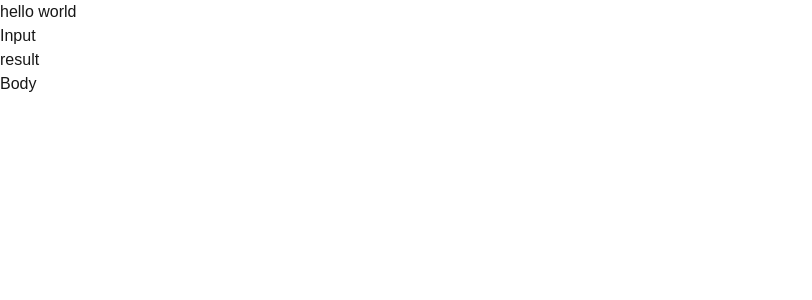
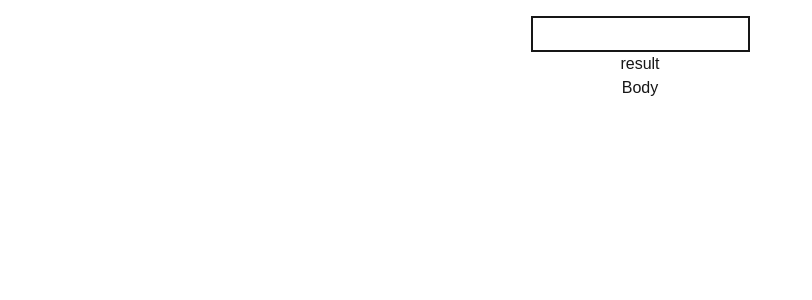
Before and after one commit to yunis310/Calculator, a Next.js app: page / in a window 1280 px wide. Shown: the top 300 px of the page, without its empty margins (0-812 px from the left). Built offline with nearby package versions, Linux system fonts and the light colour scheme.

Commit message:
add Input

```diff
--- a/app/page.tsx
+++ b/app/page.tsx
@@ -1,12 +1,24 @@
+'use client';
 import Body from '@/components/Body';
 import Input from '@/components/Input';
 import Result from '@/components/Result';
+import { useState } from 'react';
 
 export default function Home() {
+    const [inputValue, setInputValue] = useState('');
+    const [result, setResult] = useState('');
+
+    const handelInput = (str: string) => {
+        setInputValue(str);
+    };
+    const handleClear = () => {
+        setInputValue('');
+        setResult('');
+    };
+
     return (
-        <div>
-            <h1>hello world</h1>
-            <Input />
+        <div className="flex flex-col items-center p-4 ">
+            <Input value={inputValue} onChange={setInputValue} />
             <Result />
             <Body />
         </div>
--- a/components/Input.tsx
+++ b/components/Input.tsx
@@ -1,11 +1,29 @@
 import React from 'react';
 
 interface Props {
-    id?: string;
+    value: string;
+    onChange: (value: string) => void;
 }
 
-const Input: React.FC<Props> = () => {
-    return <p>Input</p>;
+const Input: React.FC<Props> = ({ value, onChange }) => {
+    const handleChange = (e: React.ChangeEvent<HTMLInputElement>) => {
+        let inputValue = e.target.value;
+        inputValue = inputValue.replace(/[^0-9+\-*/.]/g, '');
+        inputValue = inputValue.replace(/([+\-*/.]){2,}/g, '$1');
+        inputValue = inputValue.replace(/^[+*/.]/, '');
+
+        onChange(inputValue);
+    };
+
+    return (
+        <input
+            type="text"
+            value={value}
+            onChange={handleChange}
+            placeholder=""
+            className="border-2 p-1"
+        />
+    );
 };
 
 export default Input;
```
